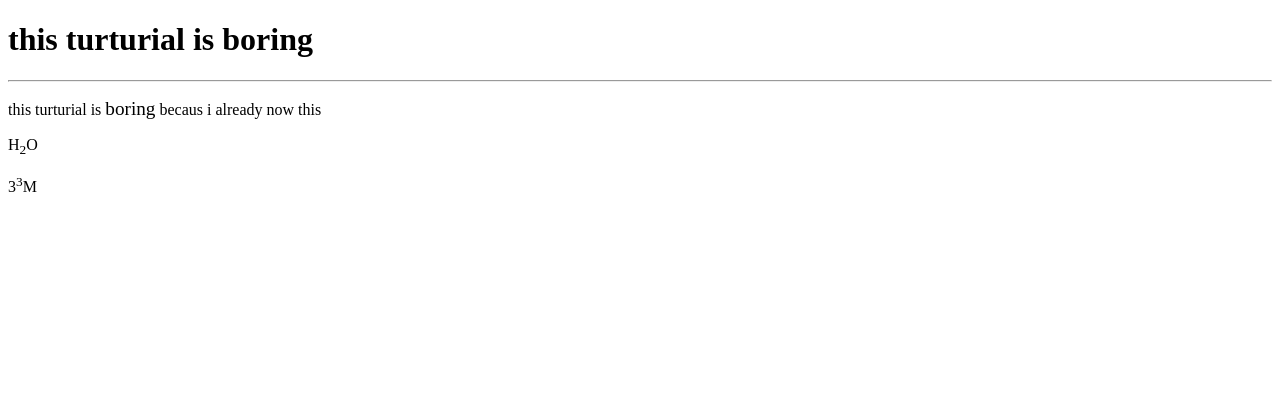
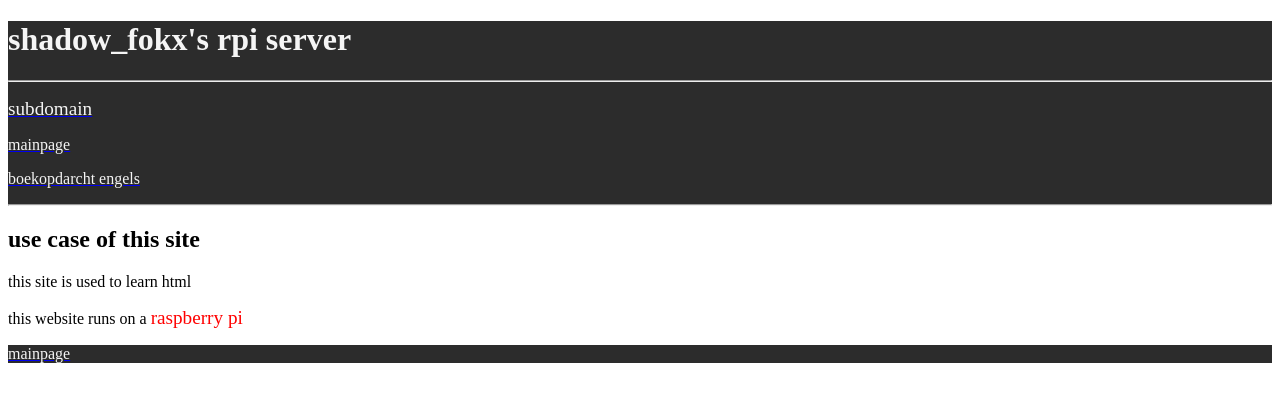
Before and after one commit to ShadowFokx/html, a plain HTML site: page index.html in a window 1280 px wide. Drawn offline with Linux system fonts and the light colour scheme.

Commit message:
new design footer and header

```diff
--- a/index.html
+++ b/index.html
@@ -7,11 +7,27 @@
     </head>
 
     <body>
-
-        <h1>this turturial is boring</h1>
-        <hr>
-        <p>this turturial is <big>boring</big> becaus i already now this</p>
-        <p>H<sub>2</sub>O</p>
-        <p>3<sup>3</sup>M</p>
+        <header style="background-color: rgb(44, 44, 44);">
+            <h1 style="color: whitesmoke;">shadow_fokx's rpi server</h1>
+            <hr>
+            <nav>
+                <a href="sub.html"><p style="color: whitesmoke;"><big>subdomain</big></p></a>
+                <a href="main.html"><p style="color: whitesmoke;">mainpage</p></a>
+                <a href="engelsboekopdracht.html"><p style="color: whitesmoke;">boekopdarcht engels</p></a>
+            </nav>
+            <hr>
+        </header>
+        <main>
+            <article>
+                <section>
+                    <h2>use case of this site</h2>
+                    <p>this site is used to learn html</p>
+                    <p>this website runs on a <big style="color: red;">raspberry pi</big></p>
+                </section>
+            </article>
+        </main>
+        <footer style="background-color: rgb(44, 44, 44);">
+           <a href="main.html"><p style="color: whitesmoke;">mainpage</p></a>
+        </footer>
     </body>
 </html>
```
